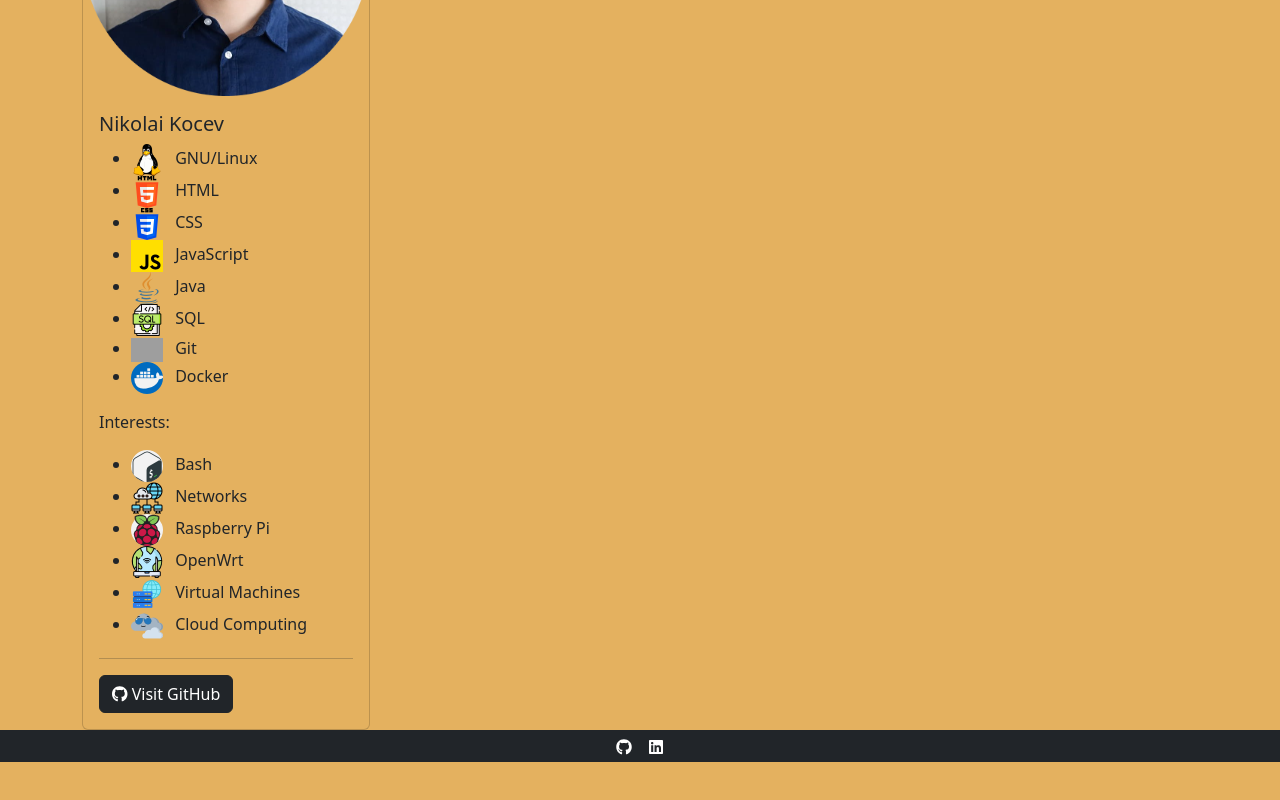
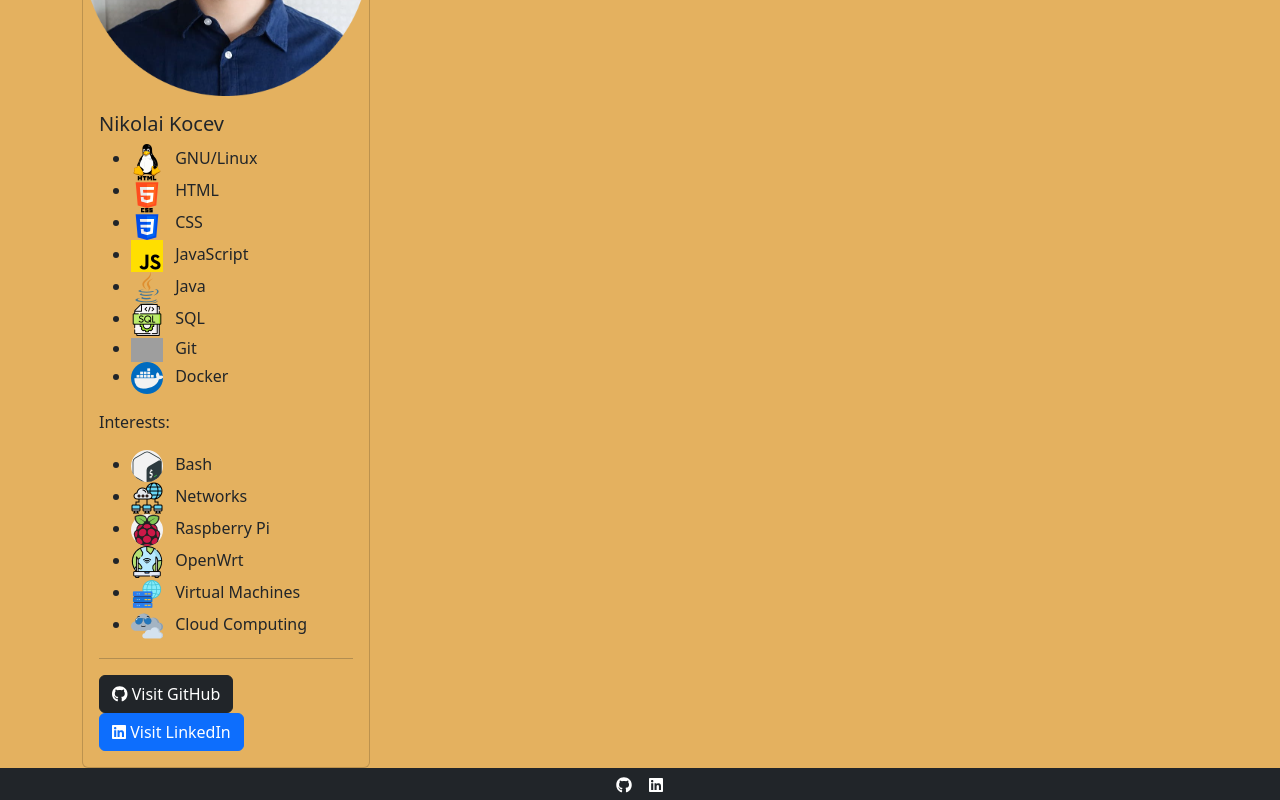
Before and after one commit to NikyAviator/nikolaikocev, a React (Vite) app in the folder frontend/: page / in a window 1280 px wide. Shown: the part 247-1047 px from the top of the page. Before the commit the page ends 1009 px from the top, so only its background shows below. Built offline with nearby package versions, Linux system fonts and the light colour scheme; grey boxes are pictures that could not be loaded.

Commit message:
Added LinkedIn Button

```diff
--- a/frontend/src/Components/NikyInfo.jsx
+++ b/frontend/src/Components/NikyInfo.jsx
@@ -2,7 +2,7 @@ import '../scss/styles.scss';
 import Button from 'react-bootstrap/Button';
 import Card from 'react-bootstrap/Card';
 import { FontAwesomeIcon } from '@fortawesome/react-fontawesome';
-import { faGithub } from '@fortawesome/free-brands-svg-icons';
+import { faGithub, faLinkedin } from '@fortawesome/free-brands-svg-icons';
 import nikyPic from '/pictures/niky.png';
 import linux from '/pictures/linux.png';
 import html from '/pictures/html-5.png';
@@ -147,10 +147,19 @@ const NikyInfo = () => {
         </Card.Text>
         <Button
           variant='dark'
+          alt='GitHub Link'
           href='https://github.com/NikyAviator'
           target='_blank'
         >
           <FontAwesomeIcon icon={faGithub} /> Visit GitHub
+        </Button>
+        <Button
+          variant='primary'
+          alt='LinkedIn Link'
+          href='https://www.linkedin.com/in/nikolai-kocev-33799167'
+          target='_blank'
+        >
+          <FontAwesomeIcon icon={faLinkedin} /> Visit LinkedIn
         </Button>
       </Card.Body>
     </Card>
```
